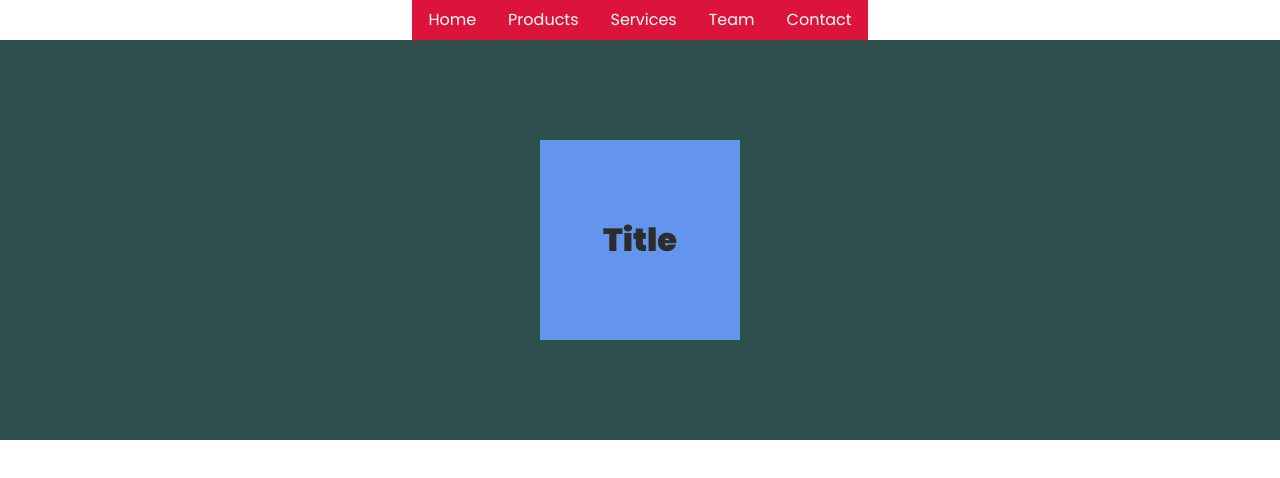
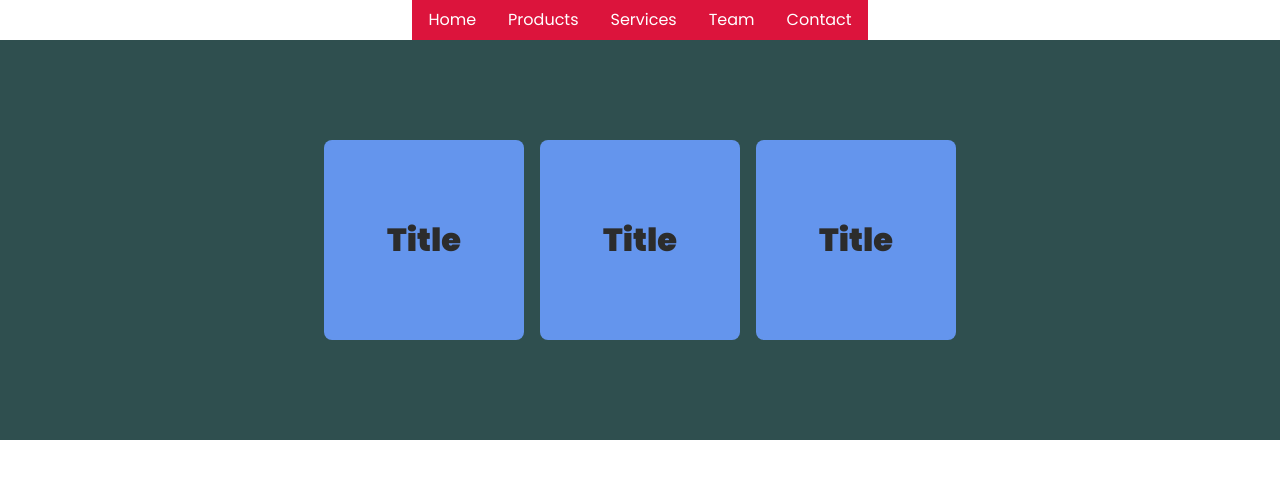
Before and after one commit to Jitpom/WK03-2025, a plain HTML site: page index.html in a window 1280 px wide. Drawn offline with Linux system fonts and the light colour scheme.

Commit message:
align-items

```diff
--- a/css/main.css
+++ b/css/main.css
@@ -16,6 +16,7 @@ main{
     justify-content: center;
     align-items: center;
     background-color: darkslategrey;
+    gap: 16px;
 }
 
 main .box{
@@ -25,6 +26,7 @@ main .box{
     display: flex;
     justify-content: center;
     align-items: center;
+    border-radius: 8px;
 }
 
 main .box h1{
--- a/index.html
+++ b/index.html
@@ -33,6 +33,12 @@
         <article class="box">
             <h1>Title</h1>
         </article>
+        <article class="box">
+            <h1>Title</h1>
+        </article>
+        <article class="box">
+            <h1>Title</h1>
+        </article>
     </main>
 
 </body>
```
